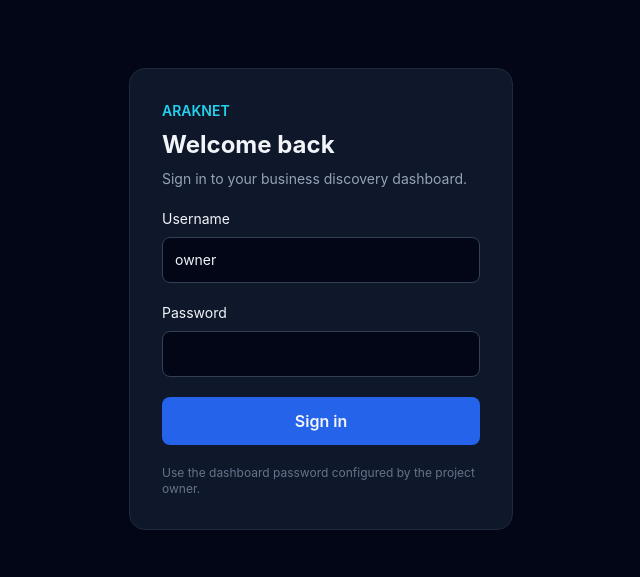
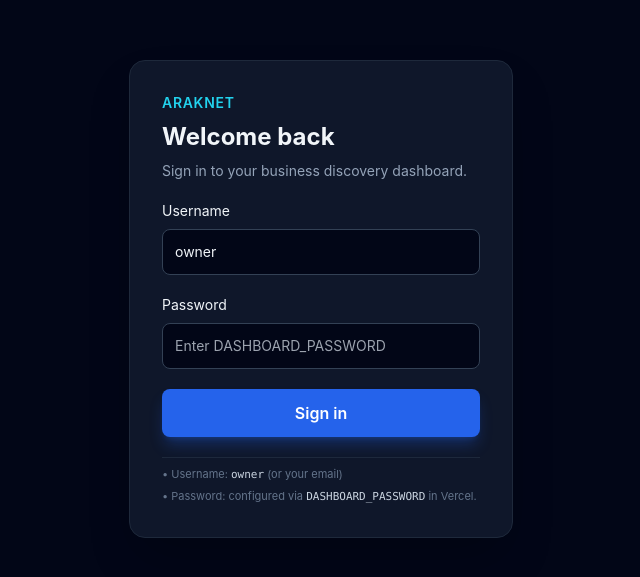
Before and after one commit to Alihussain121472/araknet-leads, a Next.js app: page /login in a window 1280 px wide. Shown: the part 101-678 px from the top of the page, without its empty margins (319-959 px from the left). Built offline with nearby package versions, Linux system fonts and the light colour scheme.

Commit message:
fix: improve login error handling, trim credentials, and accept email as username

```diff
--- a/app/api/auth/login/route.ts
+++ b/app/api/auth/login/route.ts
@@ -1,14 +1,41 @@
 import { NextRequest, NextResponse } from 'next/server';
 import { createSession, equalSecret, SESSION_COOKIE, SESSION_SECONDS } from '@/lib/session';
+
 export async function POST(request: NextRequest) {
   let data: FormData;
-  try { data = await request.formData(); } catch { return NextResponse.json({error: 'Invalid form'}, {status: 400}); }
-  const password = process.env.DASHBOARD_PASSWORD || '';
-  if (data.get('username') !== 'owner' || typeof data.get('password') !== 'string' || !equalSecret(String(data.get('password')), password)) {
+  try {
+    data = await request.formData();
+  } catch {
+    return NextResponse.json({ error: 'Invalid form' }, { status: 400 });
+  }
+
+  const password = (process.env.DASHBOARD_PASSWORD || '').trim();
+  if (!password) {
+    return NextResponse.redirect(new URL('/login?error=not_configured', request.url), 303);
+  }
+
+  const enteredUser = String(data.get('username') || '').trim().toLowerCase();
+  const enteredPass = String(data.get('password') || '').trim();
+
+  const validUsers = ['owner', 'alihussain121472', 'syedali6160@gmail.com'];
+  const userMatches = validUsers.includes(enteredUser);
+
+  const passwordMatches =
+    equalSecret(enteredPass, password) ||
+    equalSecret(enteredPass, password.replace(/\r?\n/g, ''));
+
+  if (!userMatches || !passwordMatches) {
     return NextResponse.redirect(new URL('/login?error=credentials', request.url), 303);
   }
+
   const response = NextResponse.redirect(new URL('/', request.url), 303);
-  response.cookies.set(SESSION_COOKIE, createSession(password), { httpOnly: true, secure: request.nextUrl.protocol === 'https:', sameSite: 'lax', path: '/', maxAge: SESSION_SECONDS });
+  response.cookies.set(SESSION_COOKIE, createSession(password), {
+    httpOnly: true,
+    secure: request.nextUrl.protocol === 'https:',
+    sameSite: 'lax',
+    path: '/',
+    maxAge: SESSION_SECONDS,
+  });
   response.headers.set('Cache-Control', 'no-store');
   return response;
 }
--- a/app/login/page.tsx
+++ b/app/login/page.tsx
@@ -1,13 +1,63 @@
 export default async function LoginPage({ searchParams }: { searchParams: Promise<{ error?: string }> }) {
   const { error } = await searchParams;
-  return <main className="min-h-screen flex items-center justify-center bg-slate-950 px-5 text-slate-100">
-    <form action="/api/auth/login" method="post" className="w-full max-w-sm rounded-2xl border border-slate-800 bg-slate-900 p-8 space-y-5">
-      <div><p className="text-sm font-semibold text-cyan-400">ARAKNET</p><h1 className="mt-2 text-2xl font-bold">Welcome back</h1><p className="mt-2 text-sm text-slate-400">Sign in to your business discovery dashboard.</p></div>
-      {error && <p role="alert" className="text-sm text-rose-400">Incorrect username or password. Please try again.</p>}
-      <label className="block text-sm">Username<input name="username" autoComplete="username" defaultValue="owner" required className="mt-2 w-full rounded-lg border border-slate-700 bg-slate-950 p-3" /></label>
-      <label className="block text-sm">Password<input name="password" type="password" autoComplete="current-password" required maxLength={1024} className="mt-2 w-full rounded-lg border border-slate-700 bg-slate-950 p-3" /></label>
-      <button className="w-full rounded-lg bg-blue-600 p-3 font-semibold hover:bg-blue-500">Sign in</button>
-      <p className="text-xs text-slate-500">Use the dashboard password configured by the project owner.</p>
-    </form>
-  </main>;
+
+  let errorMessage = '';
+  if (error === 'credentials') {
+    errorMessage = 'Incorrect password. Make sure username is "owner" and check for caps or typos.';
+  } else if (error === 'not_configured') {
+    errorMessage = 'DASHBOARD_PASSWORD is not set in Vercel Production Environment Variables.';
+  } else if (error) {
+    errorMessage = 'Authentication error. Please try again.';
+  }
+
+  return (
+    <main className="min-h-screen flex items-center justify-center bg-slate-950 px-5 text-slate-100">
+      <form action="/api/auth/login" method="post" className="w-full max-w-sm rounded-2xl border border-slate-800 bg-slate-900 p-8 space-y-5 shadow-2xl">
+        <div>
+          <p className="text-sm font-semibold text-cyan-400 tracking-wider">ARAKNET</p>
+          <h1 className="mt-2 text-2xl font-bold">Welcome back</h1>
+          <p className="mt-2 text-sm text-slate-400">Sign in to your business discovery dashboard.</p>
+        </div>
+
+        {errorMessage && (
+          <div role="alert" className="p-3 rounded-xl bg-rose-500/10 border border-rose-500/30 text-rose-300 text-xs">
+            {errorMessage}
+          </div>
+        )}
+
+        <label className="block text-sm">
+          Username
+          <input
+            name="username"
+            autoComplete="username"
+            defaultValue="owner"
+            required
+            className="mt-2 w-full rounded-lg border border-slate-700 bg-slate-950 p-3 text-slate-100 focus:outline-none focus:border-blue-500"
+          />
+        </label>
+
+        <label className="block text-sm">
+          Password
+          <input
+            name="password"
+            type="password"
+            autoComplete="current-password"
+            required
+            maxLength={1024}
+            placeholder="Enter DASHBOARD_PASSWORD"
+            className="mt-2 w-full rounded-lg border border-slate-700 bg-slate-950 p-3 text-slate-100 focus:outline-none focus:border-blue-500"
+          />
+        </label>
+
+        <button className="w-full rounded-lg bg-blue-600 p-3 font-semibold text-white hover:bg-blue-500 transition shadow-lg shadow-blue-600/30">
+          Sign in
+        </button>
+
+        <div className="pt-2 border-t border-slate-800 text-[11px] text-slate-500 space-y-1">
+          <p>• Username: <span className="text-slate-300 font-mono">owner</span> (or your email)</p>
+          <p>• Password: configured via <span className="text-slate-300 font-mono">DASHBOARD_PASSWORD</span> in Vercel.</p>
+        </div>
+      </form>
+    </main>
+  );
 }
```
